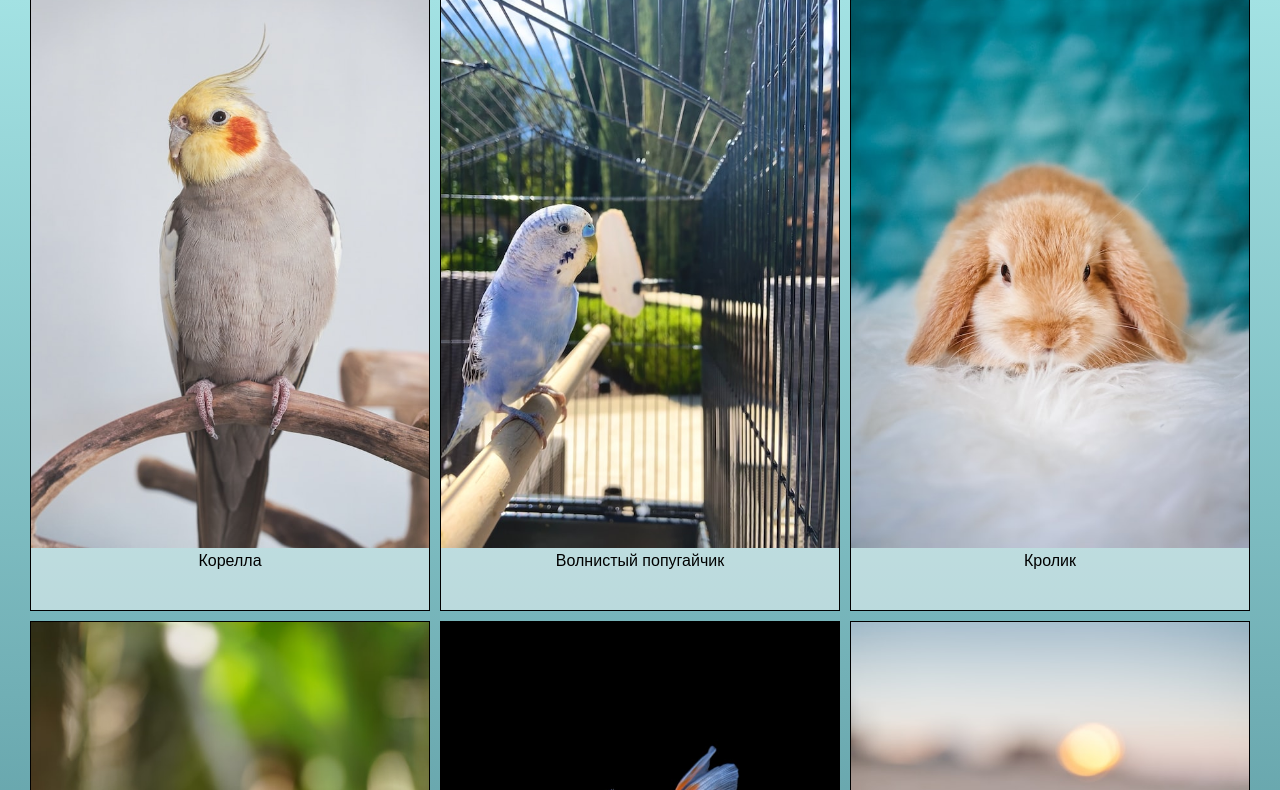
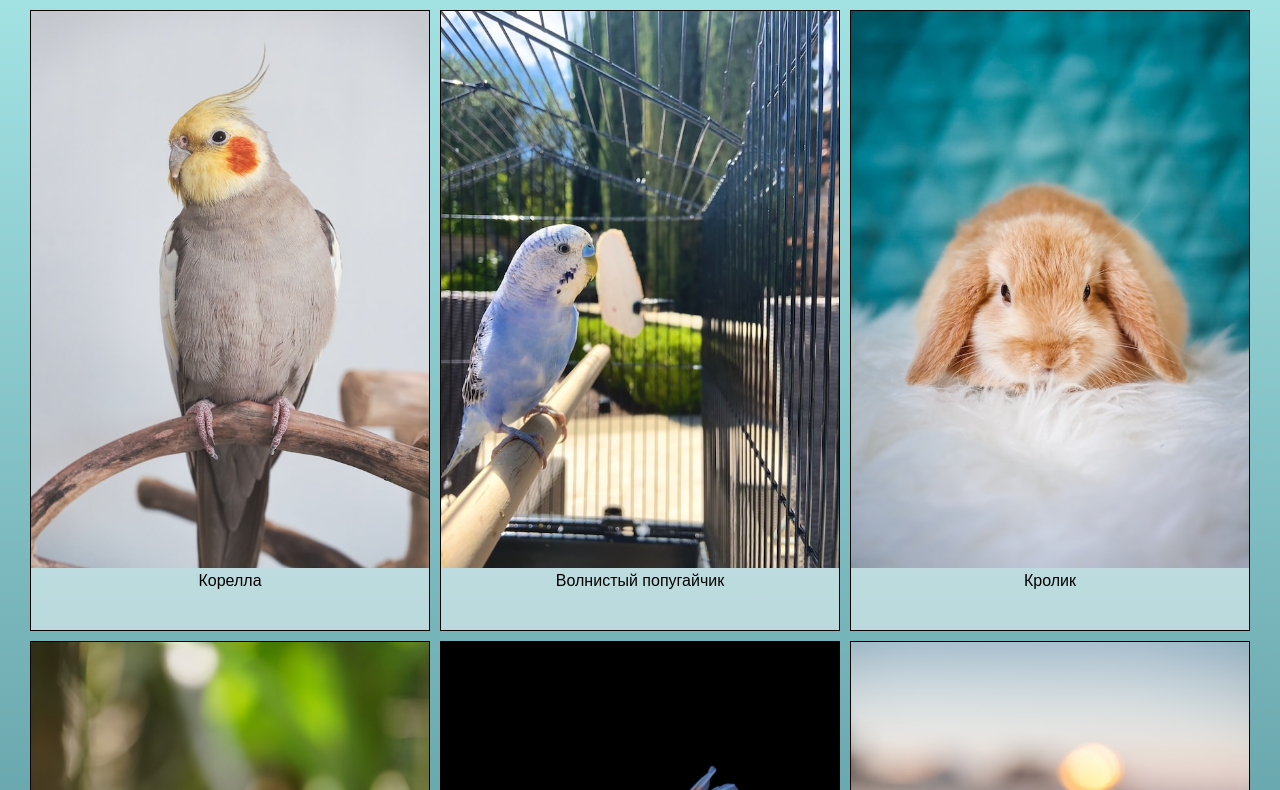
Before and after one commit to Zoomag/Zoo, a plain HTML site: page pages/gallery.html in a window 1280 px wide. Shown: the part 168-958 px from the top of the page. Drawn offline with Linux system fonts and the light colour scheme.

Commit message:
Update gallery.css

```diff
--- a/css/gallery.css
+++ b/css/gallery.css
@@ -29,7 +29,7 @@ body {
     max-width: 1262px;
     padding-left: 16px;
     padding-right: 16px;
-    padding-top: 5px;
+    padding-top: 25px;
     margin: auto;
     text-align: center;
 }
```
